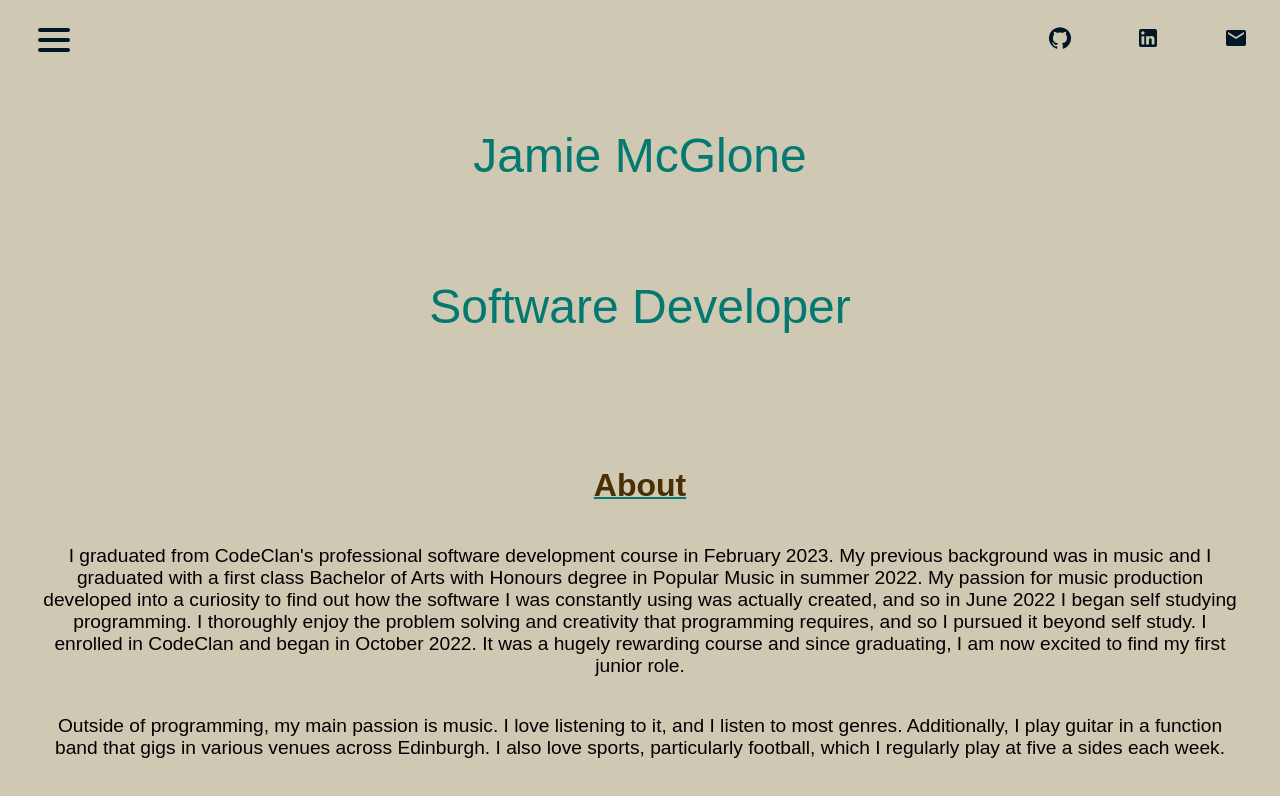
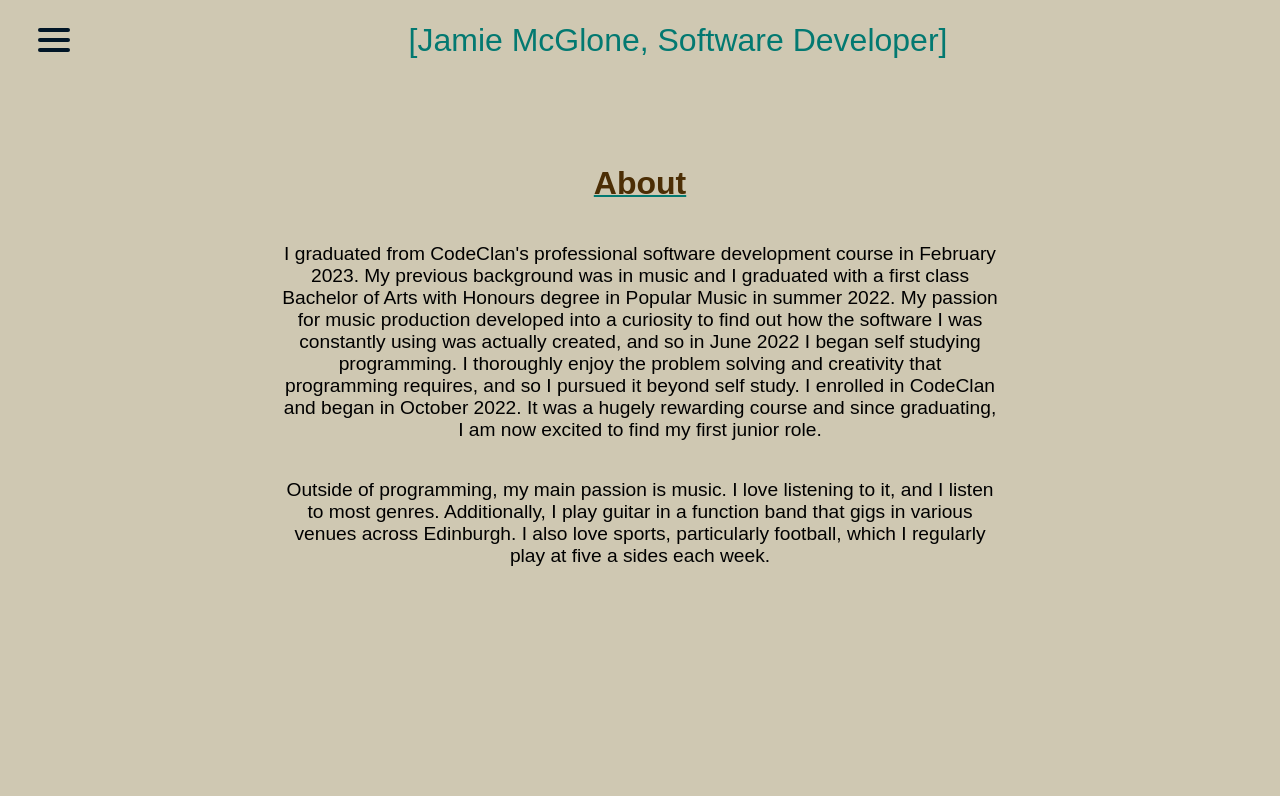
Before and after one commit to jamiemcglone/Jamie-McGlone-Portfolio, a React (Create React App) app: page / in a window 1280 px wide. Shown: the top 796 px of the page. Built offline with nearby package versions, Linux system fonts and the light colour scheme.

Commit message:
:construction: working on the header

```diff
--- a/src/Components/About.tsx
+++ b/src/Components/About.tsx
@@ -3,22 +3,10 @@ import styled from "styled-components"
 
 const About = () => {
 
-    const [text, setText] = useState("")
-    const [fullText, setFullText] = useState("About");
-    const [index, setIndex] = useState(0);
-
-    useEffect(() => {
-        if (index < fullText.length) {
-            setTimeout(() => {
-                setText(text + fullText[index])
-                setIndex(index + 1)
-            }, 60)
-        }
-    }, [index]);
 
     return(
     <AboutContainer>
-        <AboutTitle>{text}</AboutTitle>
+        <AboutTitle>About</AboutTitle>
     <AboutText>
     I graduated from CodeClan's professional software development course in February 2023.
     My previous background was in music and I graduated with a first class Bachelor of Arts with Honours degree in Popular Music in summer 2022.
@@ -40,6 +28,8 @@ export default About;
 
 const AboutText = styled.p`
     font-size: 1.2rem;
+    width: 60%;
+    text-align: center;
     `
 
 const AboutTitle = styled.h1`
@@ -52,4 +42,5 @@ const AboutContainer = styled.div`
       display: flex;
       flex-direction: column;
       padding: 5vw 5vh;
+      align-items: center;
 `
--- a/src/Components/Home.tsx
+++ b/src/Components/Home.tsx
@@ -6,11 +6,8 @@ const Home = () => {
 
 
   const [text, setText] = useState("")
-  const [fullText, setFullText] = useState("Jamie McGlone");
+  const [fullText, setFullText] = useState("Jamie McGlone - Software Developer");
   const [index, setIndex] = useState(0);
-  const [text2, setText2] = useState("")
-  const [fullText2, setFullText2] = useState("Software Developer");
-  const [index2, setIndex2] = useState(0);
 
   useEffect(() => {
       if (index < fullText.length) {
@@ -19,18 +16,10 @@ const Home = () => {
               setIndex(index + 1)
           }, 60)
       }
-      if (index2 < fullText2.length) {
-        setTimeout(() => {
-            setText2(text2 + fullText2[index2])
-            setIndex2(index2 + 1)
-        }, 60)
-      }
-  }, [index, index2]);
+  }, [index]);
 
     return (
         <HomeContainer>
-            <HomeText>{text}</HomeText>
-            <HomeText>{text2}</HomeText>
             <About/>
         </HomeContainer>
         )
@@ -46,6 +35,7 @@ const HomeText = styled.p`
 
 const HomeContainer = styled.div`
     display: flex;
-    justify-content: space-evenly;
+    justify-content: center;
+    align-items: center;
     flex-direction: column;
 `
--- a/src/Components/header/Burger.tsx
+++ b/src/Components/header/Burger.tsx
@@ -25,7 +25,6 @@ const StyledBurger = styled.button<{ open: boolean }>`
     outline: none;
     z-index: 10;
 
-
     div {
         position: relative;
         width: 2rem;
--- a/src/Components/header/Header.tsx
+++ b/src/Components/header/Header.tsx
@@ -1,14 +1,15 @@
 import SideMenu from './SideMenu';
 import styled from "styled-components";
 import NavBar from './NavBar';
+import TitleBar from './TitleBar';
 
 const Header = () => {
 
     return (
         <HeaderBar>
             <SideMenu />
-            <NavBar />
-
+            <TitleBar />
+            <div></div>
         </HeaderBar>
     );
 };
--- a/src/Components/header/NavBar.tsx
+++ b/src/Components/header/NavBar.tsx
@@ -9,9 +9,9 @@ const NavBar = () => {
 
     return(
         <LinksList>
-            <LinkItem href="https://www.github.com/jamiemcglone" target={"_blank"}><GitHubIcon /></LinkItem>
-            <LinkItem href="https://www.linkedin.com/jamiemcglone" target={"_blank"}><LinkedInIcon /></LinkItem>
-            <LinkItem href="mailto:jamie.mcglone@outlook.com" target={"_blank"}><MailIcon /></LinkItem>
+            <LinkItem href="https://www.github.com/jamiemcglone" target={"_blank"}><GitHubIcon fontSize='large'/></LinkItem>
+            <LinkItem href="https://www.linkedin.com/jamiemcglone" target={"_blank"}><LinkedInIcon fontSize='large'/></LinkItem>
+            <LinkItem href="mailto:jamie.mcglone@outlook.com" target={"_blank"}><MailIcon fontSize='large'/></LinkItem>
         </LinksList>
     )
 }
@@ -28,9 +28,9 @@ const LinksList = styled.div`
 const LinkItem = styled.a`
     padding: 2.5vw;
     text-decoration: none;
-    color: #011627;
+    color: #cfc8b2;
     :hover {
         cursor: pointer;
-        color: #037971;
+        color: #4C2E05;
     }
 `
--- a/src/Components/header/SideMenu.tsx
+++ b/src/Components/header/SideMenu.tsx
@@ -2,6 +2,7 @@ import React, { useState } from 'react';
 import { Link } from 'react-router-dom';
 import { Burger } from './Burger';
 import styled from 'styled-components';
+import NavBar from './NavBar';
 
 const SideMenu = () => {
     const [open, setOpen] = useState<boolean>(false);
@@ -11,14 +12,15 @@ const SideMenu = () => {
         <>
             <StyledSideMenu open={open}>
                 <Link to='/' onClick={() => close()}>
-                    <StyledSideLink>Home</StyledSideLink>
+                    <StyledSideLink>About</StyledSideLink>
                 </Link>
-                <Link to='/about' onClick={() => close()}>
-                    <StyledSideLink>About</StyledSideLink>
+                <Link to='/skills' onClick={() => close()}>
+                    <StyledSideLink>Skills</StyledSideLink>
                 </Link>
                 <Link to='/projects' onClick={() => close()}>
                     <StyledSideLink>Projects</StyledSideLink>
                 </Link>
+                <NavBar />
             </StyledSideMenu>
             <Burger open={open} setOpen={setOpen} />
         </>
--- /dev/null
+++ b/src/Components/header/TitleBar.tsx
@@ -0,0 +1,31 @@
+import { useEffect, useState } from "react";
+import styled from "styled-components";
+
+const TitleBar = () => {
+
+
+    const [text, setText] = useState("")
+    const [fullText, setFullText] = useState("Jamie McGlone, Software Developer");
+    const [index, setIndex] = useState(0);
+
+    useEffect(() => {
+        if (index < fullText.length) {
+            setTimeout(() => {
+                setText(text + fullText[index])
+                setIndex(index + 1)
+            }, 60)
+        }
+    }, [index]);
+
+      return (
+              <TitleText>[{text}]</TitleText>
+          )
+  }
+
+  export default TitleBar;
+
+  const TitleText = styled.h1`
+    font-weight: normal;
+    color: #037971;
+    text-align: center;
+  `
```
